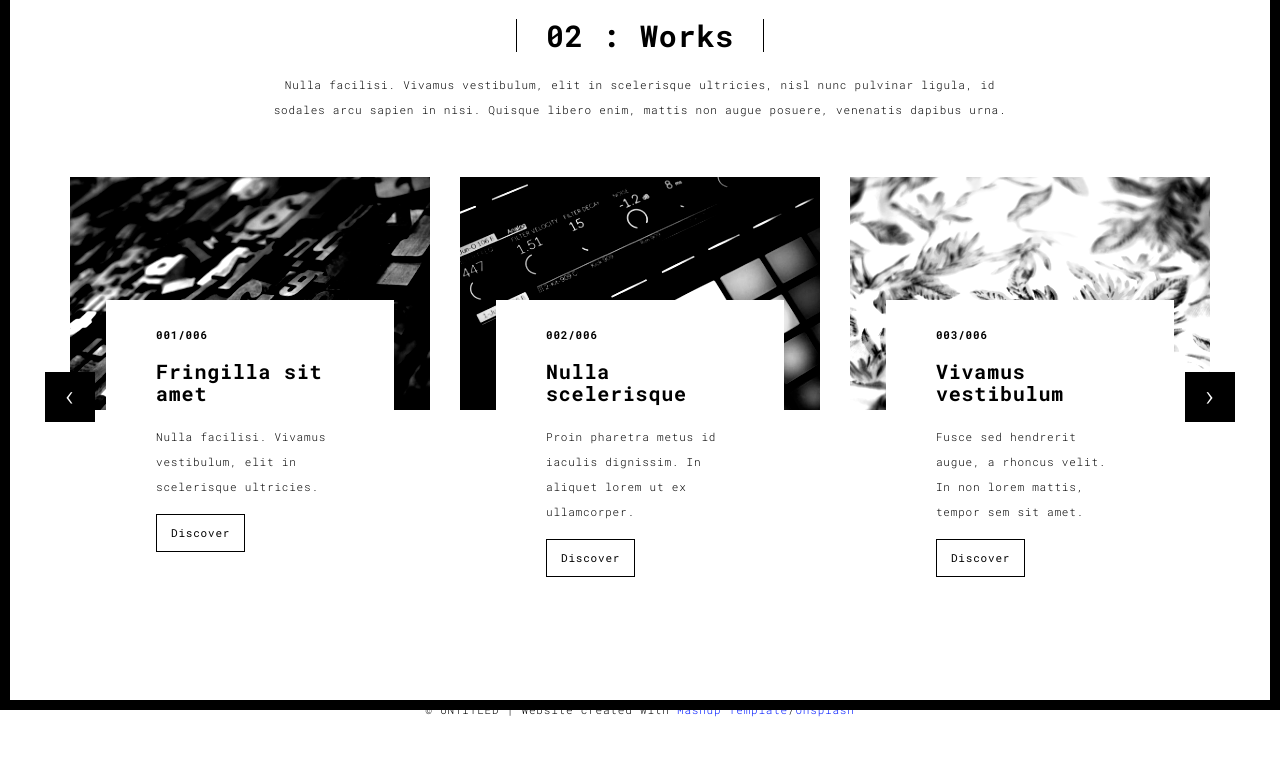
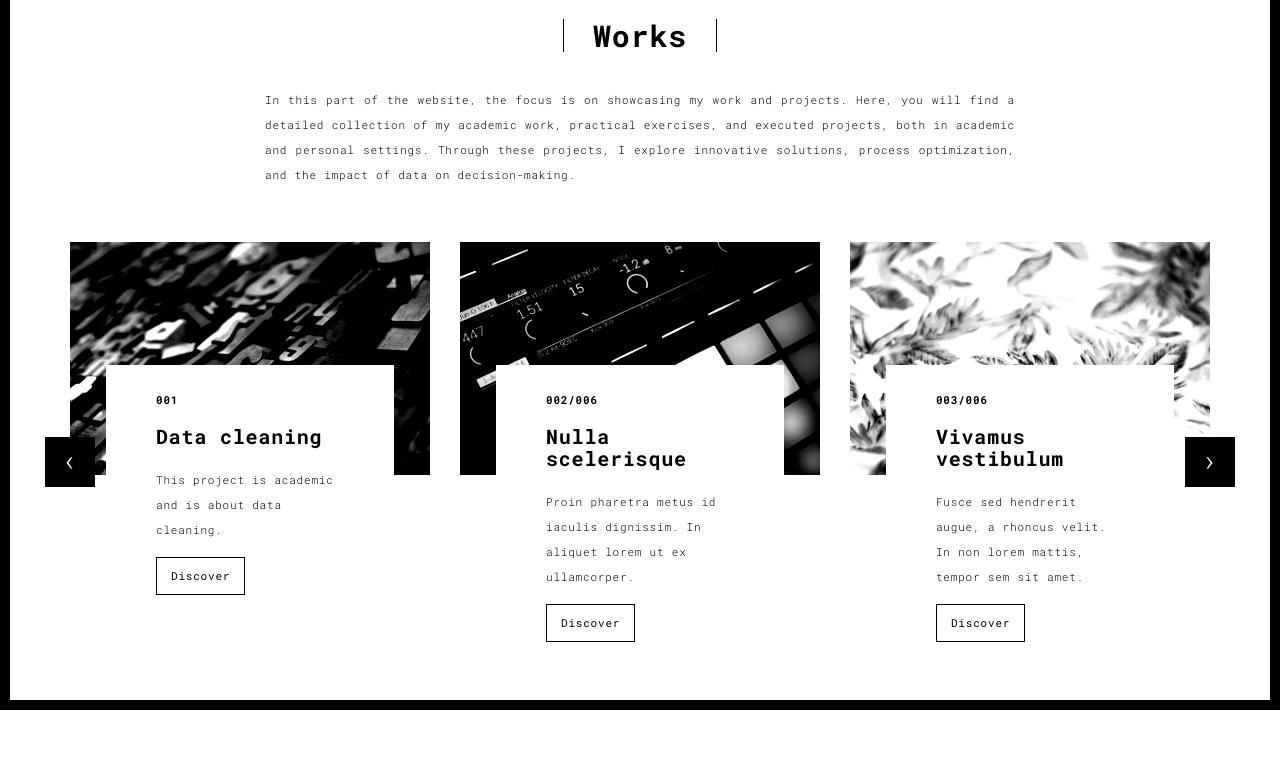
Before and after one commit to jjguerra14/portfolio, a Flask app: page /works.html in a window 1280 px wide. Shown: the part 90-862 px from the top of the page. Before the commit the page ends 807 px from the top, so only its background shows below. Run offline with Flask 3, Linux system fonts and the light colour scheme; some libraries are stand-ins or nearby versions.

Commit message:
Update works 1

```diff
--- a/templates/works.html
+++ b/templates/works.html
@@ -55,8 +55,11 @@
 
       <div class="col-sm-8 col-sm-offset-2 section-container-spacer">
         <div class="text-center">
-          <h1 class="h2">02 : Works</h1>
-          <p>Nulla facilisi. Vivamus vestibulum, elit in scelerisque ultricies, nisl nunc pulvinar ligula, id sodales arcu sapien in nisi. Quisque libero enim, mattis non augue posuere, venenatis dapibus urna.</p>
+          <h1 class="h2">Works</h1>
+        </div>
+        <div style="text-align: justify;">
+          <p style="text-align: center;">
+           <p>In this part of the website, the focus is on showcasing my work and projects. Here, you will find a detailed collection of my academic work, practical exercises, and executed projects, both in academic and personal settings. Through these projects, I explore innovative solutions, process optimization, and the impact of data on decision-making.</p>
         </div>
       </div>
 
@@ -73,10 +76,10 @@
                         <img src="./static/assets/images/work01-hover.jpg" alt="" class="img-responsive">
                       </a>
                       <div class="card-container card-container-lg">
-                        <h4>001/006</h4>
-                        <h3>Fringilla sit amet</h3>
-                        <p>Nulla facilisi. Vivamus vestibulum, elit in scelerisque ultricies.</p>
-                        <a href="./work.html" title="" class="btn btn-default">Discover</a>
+                        <h4>001</h4>
+                        <h3>Data cleaning</h3>
+                        <p>This project is academic and is about data cleaning.</p>
+                        <a href="https://github.com/jjguerra14/taller-presencial-03-limpieza-de-datos-fingerprint-jjguerra14/tree/main" title="" class="btn btn-default">Discover</a>
                       </div>
                     </div>
                     <div class="col-sm-4">
@@ -167,15 +170,6 @@
 </div>
 
 
-<footer class="footer-container text-center">
-  <div class="container">
-    <div class="row">
-      <div class="col-xs-12">
-        <p>© UNTITLED | Website created with <a href="http://www.mashup-template.com/" title="Create website with free html template">Mashup Template</a>/<a href="https://www.unsplash.com/" title="Beautiful Free Images">Unsplash</a></p>
-      </div>
-    </div>
-  </div>
-</footer>
 
 <script>
   document.addEventListener("DOMContentLoaded", function (event) {
```
